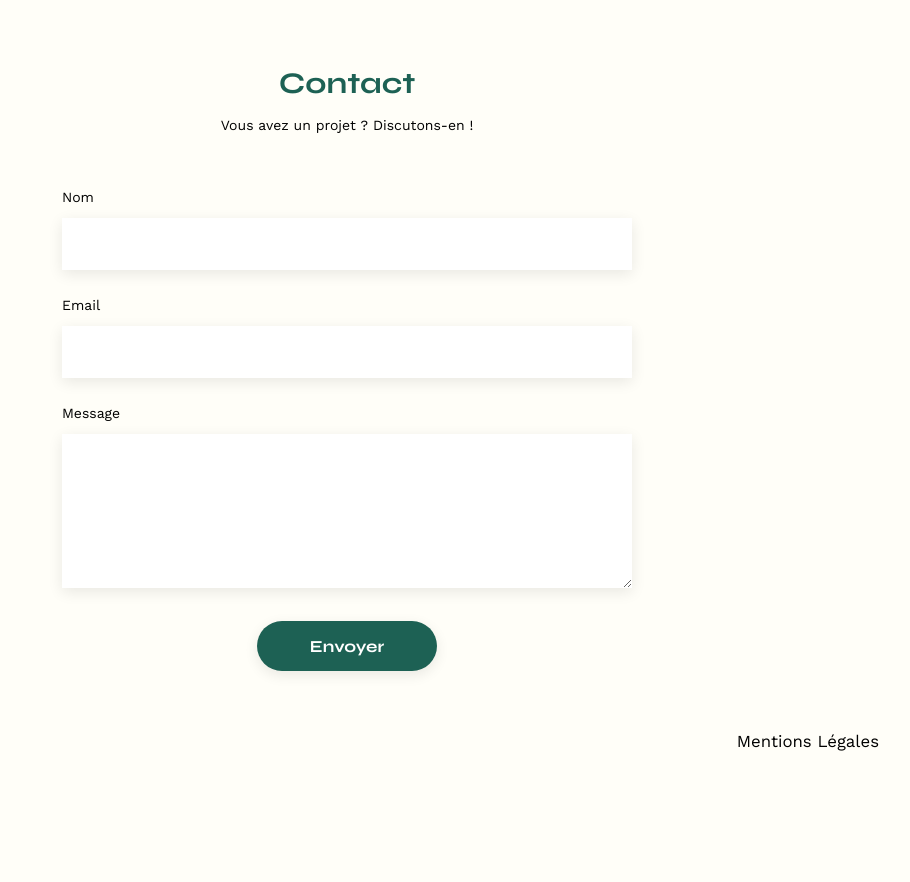
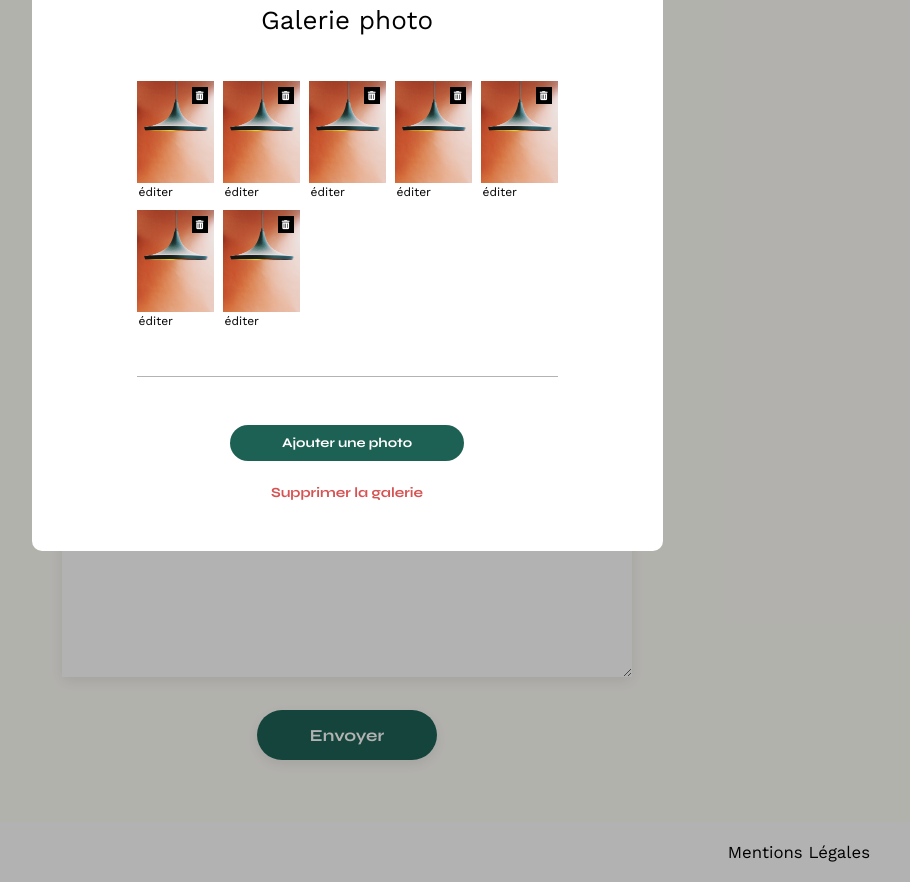
Before and after one commit to pathne/projet6, a plain HTML site: page FrontEnd/index.html in a window 1280 px wide. Shown: the part 649-1531 px from the top of the page, without its empty margins (293-1203 px from the left). Before the commit the page ends 1427 px from the top, so only its background shows below. Drawn offline with nearby package versions, Linux system fonts and the light colour scheme; no server answers.

Commit message:
index: added static edit header and modal

```diff
--- a/FrontEnd/assets/scripts/pages/login/login.js
+++ b/FrontEnd/assets/scripts/pages/login/login.js
@@ -14,7 +14,7 @@ var login = {
     },
 
     render: function(){
-        document.getElementById('login-submit').disabled = this.loginPending
+        document.getElementById('login-submit').disabled = this.pending
         let error = document.getElementById('login-error')
         error.style.display = this.error?'block':'none'
         error.innerText = this.error || ''
--- a/FrontEnd/assets/style.css
+++ b/FrontEnd/assets/style.css
@@ -48,11 +48,13 @@ table {
 }
 /** end reset css**/
 body {
-	max-width: 1140px;
-	margin:auto;
 	font-family: 'Work Sans' ;
 	font-size: 14px;
-    background-color: #FFFEF8;
+}
+
+.container {
+    max-width: 1140px;
+	margin:auto;
 }
 
 header {
@@ -100,6 +102,12 @@ nav li {
 li:hover {
 	color: #B1663C;
 }
+
+body {
+    background-color: #FFFEF8;
+    position: relative;
+}
+
 #introduction {
 	display: flex;
 	align-items: center;
@@ -123,10 +131,49 @@ li:hover {
 #introduction p {
 	margin-bottom: 0.5em;
 }
+
+#portfolio {
+    position: relative;
+    display: flex;
+    flex-direction: column;
+    align-items: center;
+}
+
 #portfolio h2 {
 	text-align: center;
 	margin-bottom: 1em;
+    position: relative;
 }
+
+.filters {
+    margin-top: 51px;
+    margin-bottom: 51px;
+    display: flex;
+    justify-content: center;
+    gap: 10px;
+}
+
+.filter {
+    box-sizing: border-box;
+    min-width: 100px;
+    padding: 9px 14px 9px 14px;
+    font-family: 'Syne';
+    font-style: normal;
+    font-weight: 700;
+    font-size: 16px;
+    text-align: center;
+    color: #1D6154;
+    line-height: 19px;
+    border: 1px solid #1D6154;
+    border-radius: 60px;
+    cursor: pointer;
+}
+
+.filter-on {
+    color: white;
+	background-color: #1D6154;
+}
+
 .gallery {
 	width: 100%;
 	display: grid;
@@ -182,48 +229,22 @@ input[type="submit"]{
 	border-radius: 60px ;
 }
 
+footer {
+    background-color: white;
+}
+
 footer nav ul {
+    height:60px;
 	display: flex;
 	justify-content: flex-end;
-	margin: 2em
+    align-items: center;
+	margin: 2em 107px 0 2em;
 }
 
-/*
-index.html category filter
-*/
 
-.filters {
-    margin-top: 51px;
-    margin-bottom: 51px;
-    display: flex;
-    justify-content: center;
-    gap: 10px;
-}
 
-.filter {
-    box-sizing: border-box;
-    min-width: 100px;
-    padding: 9px 14px 9px 14px;
-    font-family: 'Syne';
-    font-style: normal;
-    font-weight: 700;
-    font-size: 16px;
-    text-align: center;
-    color: #1D6154;
-    line-height: 19px;
-    border: 1px solid #1D6154;
-    border-radius: 60px;
-    cursor: pointer;
-}
+/* login page */
 
-.filter-on {
-    color: white;
-	background-color: #1D6154;
-}
-
-/*
-login.html
-*/
 
 #login {
     max-width: 380px;
@@ -276,3 +297,231 @@ login.html
     display: none;
     text-align: center;
 }
+
+/* edit index page */
+
+.edit-header {
+    display: block;
+}
+
+.edit-header-visible {
+    height: 59px;
+    font-family: 'Work Sans';
+    font-style: normal;
+    background-color: black;
+    display: flex;
+    justify-content: center;
+    align-items: center;
+}
+
+.edit-header i {
+    font-size: 20px;
+    color: white;
+}
+
+.edit-header p {
+    margin-left: 9px;
+    font-weight: 400;
+    font-size: 16px;
+    line-height: 19px;
+    color: white;
+}
+
+.edit-header-publish {
+    margin-left: 21px;
+    padding: 11px 23px 11px 23px;
+    font-weight: 500;
+    font-size: 14px;
+    line-height: 16px;
+    background-color: white;
+    border-radius: 60px;
+}
+
+#edit-project {
+    cursor: pointer;
+    margin-left: 16px;
+    padding: 0 15px 0 15px;
+    position:absolute;
+    left: 100%;
+    top: 0px;
+    bottom: 0px;
+    display: flex;
+    align-items: center;
+}
+
+#edit-project:hover {
+    background-color: rgba(0,0,0,0.1);
+}
+
+#edit-project i {
+
+    font-size: 20px;
+}
+
+#edit-project p {
+    margin-left: 8px;
+    font-family: 'Work Sans';
+    font-style: normal;
+    font-weight: 400;
+    font-size: 14px;
+    line-height: 16px;
+}
+
+/*
+edit works modal
+*/
+
+#edit-works-modal-background {
+    position: absolute;
+    left: 0px;
+    top: 0px;
+    right: 0px;
+    bottom: 0px;
+    z-index: 1;
+}
+
+#edit-works-modal-background > div {
+    position: absolute;
+    left: 0px;
+    top: 59px;
+    right: 0px;
+    bottom: 0px;
+    background-color: rgba(0,0,0,0.3);
+    display: flex;
+    align:items: center;
+}
+
+#edit-works-modal-container {
+    position: absolute;
+    top: 0px;
+    left: 0px;
+    right: 0px;
+    display: flex;
+    justify-content: center;
+}
+
+#edit-works-modal-container > div {
+    box-sizing: border-box;
+    position: relative;
+    width: 66%;
+    max-width: 631px;
+    z-index: 100;
+    padding: 0 0 0 0;
+    display: flex;
+    align-items: stretch;
+}
+
+#edit-works-modal {
+    box-sizing: border-box;
+    position: relative;
+    margin: 0 0 0 0;
+    padding: 60px 105px 48px 105px;
+    flex-grow: 1;
+    display: flex;
+    flex-direction: column;
+    align-items: center;
+    border-radius: 10px;
+    background-color: white;
+}
+
+#edit-works-modal > h2 {
+    font-family: 'Work Sans';
+    font-style: normal;
+    font-weight: 400;
+    font-size: 26px;
+    line-height: 30px;
+    color: black;
+    margin: 0 0 0 0;
+}
+
+.edit-works-close {
+    position: absolute;
+    right: 38px;
+    top: 32px;
+    font-size: 20px;
+    color: black;
+}
+
+#edit-works {
+    margin-top: 46px;
+    display: flex;
+    flex-wrap: wrap;
+    gap: 9px;
+}
+
+.edit-work-item {
+    position: relative;
+    width: 77px;
+    display: flex;
+    flex-direction: column;
+}
+
+.edit-work-item img {
+    width: 77px;
+    height: 102px;
+    object-fit: cover;
+}
+
+.edit-work-trash-can {
+    position: absolute;
+    right: 6px;
+    top: 6px;
+    padding: 4px;
+    font-size: 9px;
+    color: white;
+    background-color: black;
+}
+
+.edit-work-trash-can:hover {
+    /*background-color: rgb(50,50,50);
+    border: 2px solid black;
+    right: 4px;
+    top: 4px;*/
+    color: rgb(200,200,200);
+}
+
+.edit-work-item p {
+    cursor: pointer;
+    font-family: 'Work Sans';
+    font-style: normal;
+    font-weight: 400;
+    font-size: 12px;
+    line-height: 14px;
+    padding: 2px 2px 2px 2px;
+}
+
+.edit-work-item p:hover {
+    background-color: rgba(0,0,0,0.1);
+}
+
+.separator {
+    width: 100%;
+    margin-top: 46px;
+    height: 10px;
+    border-top: 1px solid #B3B3B3;
+}
+
+.edit-work-add-button {
+    margin-top: 38px;
+    padding: 10px 52px 10px 52px;
+    font-family: 'Syne';
+	font-weight: 700;
+	color: white;
+	background-color: #1D6154;
+	text-align: center;
+    border: none;
+	border-radius: 60px ;
+}
+
+.edit-work-delete-galery {
+    margin-top: 21px;
+    padding: 2px 20px 2px 20px;
+    font-family: 'Syne';
+    font-style: normal;
+    font-weight: 400;
+    font-size: 14px;
+    line-height: 17px;
+    color: #D65353;
+    border: none;
+    background: none;
+}
--- a/FrontEnd/index.html
+++ b/FrontEnd/index.html
@@ -7,10 +7,19 @@
 	<link rel="preconnect" href="https://fonts.googleapis.com">
 	<link rel="preconnect" href="https://fonts.gstatic.com" crossorigin>
 	<link href="https://fonts.googleapis.com/css2?family=Syne:wght@700;800&family=Work+Sans&display=swap" rel="stylesheet">
+    <link rel="stylesheet" href="https://cdnjs.cloudflare.com/ajax/libs/font-awesome/6.2.1/css/all.min.css"
+        integrity="sha512-MV7K8+y+gLIBoVD59lQIYicR65iaqukzvf/nwasF0nqhPay5w/9lJmVM2hMDcnK1OnMGCdVK+iQrJ7lzPJQd1w=="
+        crossorigin="anonymous" referrerpolicy="no-referrer">
     <meta name="description" content="">
 	<link rel="stylesheet" href="./assets/style.css">
 </head>
 <body>
+<div id="edit-header" class="edit-header edit-header-visible">
+    <i class="fa-regular fa-pen-to-square"></i>
+    <p>Mode édition</p>
+    <div class="edit-header-publish">publier les changements</div>
+</div>
+<div class="container">
     <header>
     	<h1>Sophie Bluel <span>Architecte d'inteérieur</span></h1>
     	<nav>
@@ -35,58 +44,56 @@
     		</article>
     	</section>
     	<section id="portfolio">
-		<h2>Mes Projets</h2>
-        <ul class="filters" id="category-filter">
-            <li class="filter filter-on">Tous</li>
-            <li class="filter">Objets</li>
-            <li class="filter">Appartements</li>
-            <li class="filter">Hôtels & restaurants</li>
-        </ul>
-		<div class="gallery" id="works">
-			<figure>
-				<img src="assets/images/abajour-tahina.png" alt="Abajour Tahina">
-				<figcaption>Abajour Tahina</figcaption>
-			</figure>
-			<figure>
-				<img src="assets/images/appartement-paris-v.png" alt="Appartement Paris V">
-				<figcaption>Appartement Paris V</figcaption>
-			</figure>
-			<figure>
-				<img src="assets/images/restaurant-sushisen-londres.png" alt="Restaurant Sushisen - Londres">
-				<figcaption>Restaurant Sushisen - Londres</figcaption>
-			</figure>
-			<figure>
-				<img src="assets/images/la-balisiere.png" alt="Villa “La Balisiere” - Port Louis">
-				<figcaption>Villa “La Balisiere” - Port Louis</figcaption>
-			</figure>
-			<figure>
-				<img src="assets/images/structures-thermopolis.png" alt="Structures Thermopolis">
-				<figcaption>Structures Thermopolis</figcaption>
-			</figure>
-			<figure>
-				<img src="assets/images/appartement-paris-x.png" alt="Appartement Paris X">
-				<figcaption>Appartement Paris X</figcaption>
-			</figure>
-			<figure>
-				<img src="assets/images/le-coteau-cassis.png" alt="Pavillon “Le coteau” - Cassis">
-				<figcaption>Pavillon “Le coteau” - Cassis</figcaption>
-			</figure>
-			<figure>
-				<img src="assets/images/villa-ferneze.png" alt="Villa Ferneze - Isola d’Elba">
-				<figcaption>Villa Ferneze - Isola d’Elba</figcaption>
-			</figure>
-			<figure>
-				<img src="assets/images/appartement-paris-xviii.png" alt="Appartement Paris XVIII">
-				<figcaption>Appartement Paris XVIII</figcaption>
-			</figure>
-			<figure>
-				<img src="assets/images/bar-lullaby-paris.png" alt="Bar “Lullaby” - Paris">
-				<figcaption>Bar “Lullaby” - Paris</figcaption>
-			</figure>
-			<figure>
-				<img src="assets/images/hotel-first-arte-new-delhi.png" alt="Hotel First Arte - New Delhi">
-				<figcaption>Hotel First Arte - New Delhi</figcaption>
-			</figure>
+    		<h2>Mes Projets<div id="edit-project"><i class="fa-regular fa-pen-to-square"></i><p>modifier</p></div></h2>
+            <ul class="filters" id="category-filter"></ul>
+    		<div class="gallery" id="works"></div>
+            <div id="edit-works-modal-container">
+                <div>
+                    <section id="edit-works-modal">
+                        <i class="fa-solid fa-xmark edit-works-close"></i>
+                        <h2>Galerie photo</h2>
+                        <div id="edit-works">
+                            <article class="edit-work-item">
+                                <img src="./assets/images/abajour-tahina.png" alt="">
+                                <i class="fa-solid fa-trash-can edit-work-trash-can"></i>
+                                <p>éditer</p>
+                            </article>
+                            <article class="edit-work-item">
+                                <img src="./assets/images/abajour-tahina.png" alt="">
+                                <i class="fa-solid fa-trash-can edit-work-trash-can"></i>
+                                <p>éditer</p>
+                            </article>
+                            <article class="edit-work-item">
+                                <img src="./assets/images/abajour-tahina.png" alt="">
+                                <i class="fa-solid fa-trash-can edit-work-trash-can"></i>
+                                <p>éditer</p>
+                            </article>
+                            <article class="edit-work-item">
+                                <img src="./assets/images/abajour-tahina.png" alt="">
+                                <i class="fa-solid fa-trash-can edit-work-trash-can"></i>
+                                <p>éditer</p>
+                            </article>
+                            <article class="edit-work-item">
+                                <img src="./assets/images/abajour-tahina.png" alt="">
+                                <i class="fa-solid fa-trash-can edit-work-trash-can"></i>
+                                <p>éditer</p>
+                            </article>
+                            <article class="edit-work-item">
+                                <img src="./assets/images/abajour-tahina.png" alt="">
+                                <i class="fa-solid fa-trash-can edit-work-trash-can"></i>
+                                <p>éditer</p>
+                            </article>
+                            <article class="edit-work-item">
+                                <img src="./assets/images/abajour-tahina.png" alt="">
+                                <i class="fa-solid fa-trash-can edit-work-trash-can"></i>
+                                <p>éditer</p>
+                            </article>
+                        </div>
+                        <div class="separator"></div>
+                        <button class="edit-work-add-button">Ajouter une photo</button>
+                        <button class="edit-work-delete-galery">Supprimer la galerie</button>
+                    </section>
+                </div>
             </div>
     	</section>
     	<section id="contact">
@@ -103,7 +110,7 @@
     		</form>
     	</section>
     </main>
-
+</div>
 <footer>
 	<nav>
 		<ul>
@@ -111,6 +118,9 @@
 		</ul>
 	</nav>
 </footer>
+<div id="edit-works-modal-background">
+    <div></div>
+</div>
 <script src="./assets/scripts/notifier.js"></script>
 <script src="./assets/scripts/api/api.js"></script>
 <script src="./assets/scripts/api/works.js"></script>
```
Lines whose indentation alone changed are shown as unchanged.
